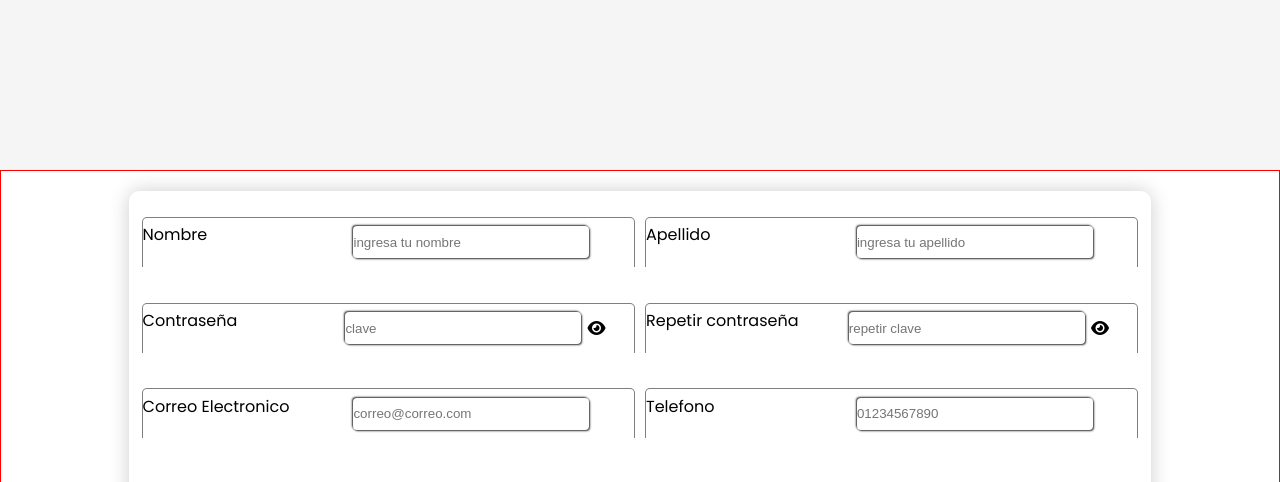
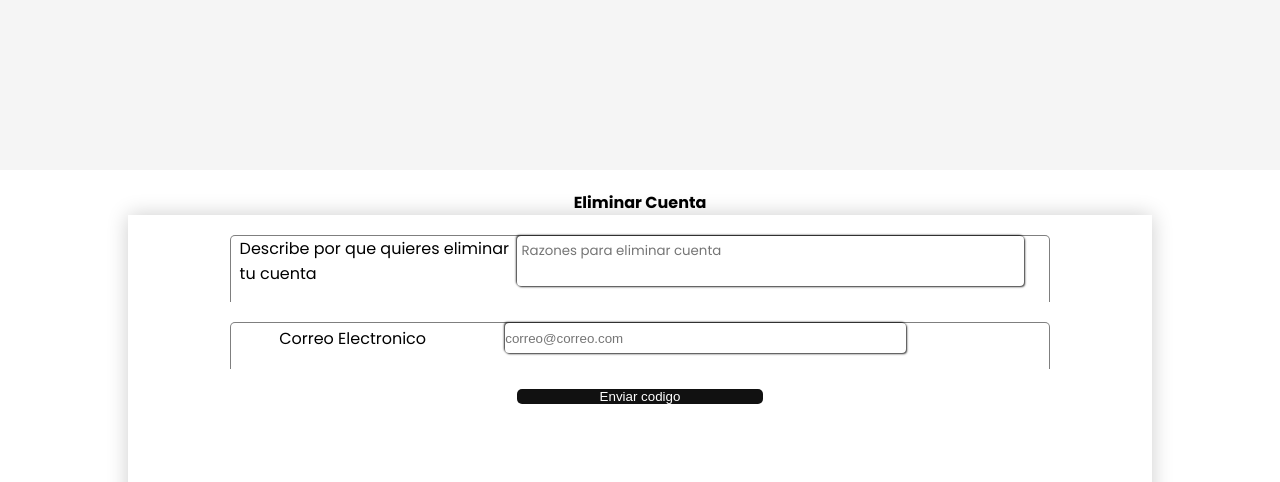
Before and after one commit to Albie14/Tienda-Virtual, a website: page html/registro.html in a window 1280 px wide. Shown: the part 470-952 px from the top of the page. Drawn offline with nearby package versions, Linux system fonts and the light colour scheme.

Commit message:
lista seccion form eliminar cuenta con estilos

```diff
--- a/css/tiendaStyle.css
+++ b/css/tiendaStyle.css
@@ -749,17 +749,17 @@ th, td{
     padding-top: 200px;
 }
 
-/* formulario */
-.seccion-registro{
+/* formularios registro y eliminar cuenta */
+.seccion-registro,.seccion-eliminar-cuenta{
     padding: 20px 0;
     display: flex;
     flex-direction: column;
     align-items: center;
     justify-content: flex-start;
-    border: 1px solid red;
     position: relative;
 }
-.formulario{
+
+.formulario{ /*form registro*/
     width: 80%;
     min-height: 400px;
     box-shadow: 0 0 20px rgba(0, 0, 0, 0.2);
@@ -771,6 +771,88 @@ th, td{
     border-radius: 10px;
     padding: 2% 1%;
     margin-bottom: 15px;
+}
+.datos-formularios-eliminar-cuenta{/*secciones form eliminar*/
+width: 80%;
+min-height: 400px;
+box-shadow: 0 0 20px rgba(0, 0, 0, 0.2);
+display: flex;
+flex-direction: column;
+align-items: center;
+justify-content: space-between;
+
+    #formulario-eliminar-cuenta, #confirmacion-clave-eliminar-cuenta{
+    width: 80%;
+    display: flex;
+    flex-direction: column;
+    align-items: center;
+    padding-top: 10px;
+    .formularioGrupo{
+        width: 100%;
+        height: 100%;
+        display: flex;
+        flex-direction: column;
+        align-items: center;
+        margin: 10px 5px;
+        border-top: 1px solid rgba(0, 0, 0, 0.5);
+        border-left: 1px solid rgba(0, 0, 0, 0.5);
+        border-right: 1px solid rgba(0, 0, 0, 0.5);
+        border-top-left-radius: 5px;
+        border-top-right-radius: 5px;
+        transition: all 0.5s ease;
+
+            #btnCodigoEliminarCuenta, #btnConfirmarEliminarCuenta{
+                height: 100%;
+            }
+            .textErrorEliminarCuenta{
+                font-size: 10px;
+                color: red;
+                opacity: 0;
+            }
+            .iconoErrorEliminarCuenta{
+                color: red;
+                opacity: 0;
+            }
+            .msjExitoEliminarCuenta{
+                color: red;
+                font-size: 12px;
+                opacity: 0;
+            }
+        }
+    }
+    .formularioGrupoInput{
+        width: 98%;
+        height: 100%;
+        display: flex;
+        justify-content: space-around;
+        input{
+            width: 50%;
+            height: 30px;
+        }
+    }
+    .texto-eliminar-cuenta{
+        width: 100%;
+        max-width: 100%;
+        height: 98%;
+        resize: none;
+        padding: 5px;
+        font-family: inherit;
+        font-size: 0.6 rem;
+        outline: none;
+        transition: border 0.2s ease;
+        width: 80%;
+        border-radius: 4px;
+        box-shadow: 1px 1px 2px rgba(0, 0, 0, 0.8), -1px -1px 2px rgba(0, 0, 0, 0.8);
+        border: none;
+        &:focus{
+            box-shadow: 2px 2px 2px rgba(0, 0, 0, 0.8), -2px -2px 2px rgba(0, 0, 0, 0.8);
+            transition: all 0.2s ease;
+        }
+    }
+    #formulario-eliminar-cuenta > .formularioGrupo:nth-of-type(3),
+    #confirmacion-clave-eliminar-cuenta > .formularioGrupo:nth-of-type(2) {
+        border: none;
+    }
 
 }
 
@@ -1111,7 +1193,7 @@ al correo y el registro de la nueva clave
     transition: all ease .2s;
 }
 
-.titulo-recuperar{
+.titulo-recuperar, .titulo-eliminar-cuenta{
     height: 10%;
     text-align: center;
 }
--- a/html/registro.html
+++ b/html/registro.html
@@ -14,8 +14,7 @@
     <main id="lista-1">
 
     </main>
-        <!-- <formulario-registro>informacion cargada desde JS y con componentes</formulario-registro> -->
-        <div class="seccion-registro">
+        <div class="seccion-registro oculto ">
             <form class="formulario" id="formulario-registro">
                 <div class="formularioGrupo" id="grupoUsuario">
                     <div class="indicacionesFormulario">
@@ -104,14 +103,15 @@
                 </div>
 
             </form>
-            <button type="submit" id="btnEliminarCuenta">Eliminar cuenta</button>
+            <button type="button" id="btnEliminarCuenta">Eliminar cuenta</button>
         </div>
-
+    <formulario-eliminar-cuenta class=""></formulario-eliminar-cuenta>
     <contenedor-oferta><!-- informacion cargada desde JS y con componentes --></contenedor-oferta>
     <contenedor-iconos><!-- informacion cargada desde JS y con componentes --></contenedor-iconos>
     <contenedor-blog><!-- informacion cargada desde JS y con componentes --></contenedor-blog>
     <contenedor-footer><!-- informacion cargada desde JS y con componentes --></contenedor-footer>
     <script type="module" src="/js/main.js"></script>
     <script src="/js/registro.js"></script>
+    <script type="module" src="/js/componentes/formulario-eliminar-cuenta.js"></script>
 </body>
 </html>
--- /dev/null
+++ b/js/componentes/formulario-eliminar-cuenta.js
@@ -0,0 +1,49 @@
+class FormularioEliminarCuenta extends HTMLElement{
+    constructor(){
+        super(); /*ponle clase iconoError a los iconos (line 13, 21 y 37 ) y formularioInputError a los parrafos (linea 14, 24 y 40)de errors */
+        this.innerHTML = `
+            <div class="seccion-eliminar-cuenta">
+                <h4 class="titulo-eliminar-cuenta">Eliminar Cuenta</h4>
+                <div class="datos-formularios-eliminar-cuenta">
+                    <form id="formulario-eliminar-cuenta">
+                        <div class="formularioGrupo">
+                            <div class="formularioGrupoInput">
+                                <label for="razon-eliminar-cuenta">Describe por que quieres eliminar tu cuenta</label>
+                                <textarea class="texto-eliminar-cuenta" placeholder="Razones para eliminar cuenta" id="razon-eliminar-cuenta"></textarea>
+                                <i class="iconoErrorEliminarCuenta fa-solid fa-circle-xmark"></i>
+                            </div>
+                            <p class="textErrorEliminarCuenta">Campo obigatorio</p>
+                        </div>
+                        <div class="formularioGrupo">
+                            <div class="formularioGrupoInput">
+                                <label for="correo-eliminar-cuenta" class="formularioLabel">Correo Electronico</label>
+                                <input type="email" autocomplete="email" class="formularioInput" name="correo-eliminar-cuenta" id="correo-eliminar-cuenta" placeholder="correo@correo.com">
+                                <i class="iconoErrorEliminarCuenta fa-solid fa-circle-xmark"></i>
+                            </div>
+                            <p class="textErrorEliminarCuenta">correo electronico no encontrado</p>
+                        </div>
+                        <div class="formularioGrupo">
+                            <button type="submit" class="formularioBtn" id="btnCodigoEliminarCuenta">Enviar codigo</button>
+                            <p class="msjExitoEliminarCuenta" id="msjClaveEnviadaACorreo">Su clave de confirmacion se envio al correo electronico</p>
+                        </div>
+                    </form>
+                    <form id="confirmacion-clave-eliminar-cuenta">
+                        <div class="formularioGrupo">
+                            <div class="formularioGrupoInput">
+                                <label for="clave-eliminar-cuenta" class="formularioLabel">Ingresa la clave para eliminar cuenta</label>
+                                <input type="number" autocomplete="one-time-code" class="formularioInput" name="clave-eliminar-cuenta" id="clave-eliminar-cuenta" placeholder="12345">
+                                <i class="iconoErrorEliminarCuenta fa-solid fa-circle-xmark"></i>
+                            </div>
+                            <p class="textErrorEliminarCuenta">correo electronico no encontrado</p>
+                        </div>
+                        <div class="formularioGrupo">
+                            <button type="submit" class="formularioBtn" id="btnConfirmarEliminarCuenta">Eliminar Cuenta</button>
+                            <p class="msjExitoEliminarCuenta" id="msjCuentaEliminada">Su cuenta ha sido eliminada, para poder ingresar debe registrarse nuevamente</p>
+                        </div>
+                    </form>
+                </div>
+            </div>`;
+    }
+}
+customElements.define('formulario-eliminar-cuenta', FormularioEliminarCuenta);
+iconoError
--- /dev/null
+++ b/js/eliminar-cuenta.js
@@ -0,0 +1 @@
+import './componentes/formulario-eliminar-cuenta.js';
--- a/js/registro.js
+++ b/js/registro.js
@@ -1,4 +1,3 @@
-// import './componentes/formulario-registro.js';
 window.addEventListener('DOMContentLoaded', ()=>{
 
     const expresionesPermitidadForm = {
@@ -8,8 +7,8 @@ window.addEventListener('DOMContentLoaded', ()=>{
         telefono: /^\d{7,14}$/ // 7 a 14 numeros.
     };
 
+    const formulario = document.querySelector('#formulario-registro');
 
-    const formulario = document.querySelector('#formulario-registro');
     async function validacionFormulario(e){
         e.preventDefault();
 
```
Also changed, not shown: js/componentes/formulario-registro.js (+15 -16 lines).
